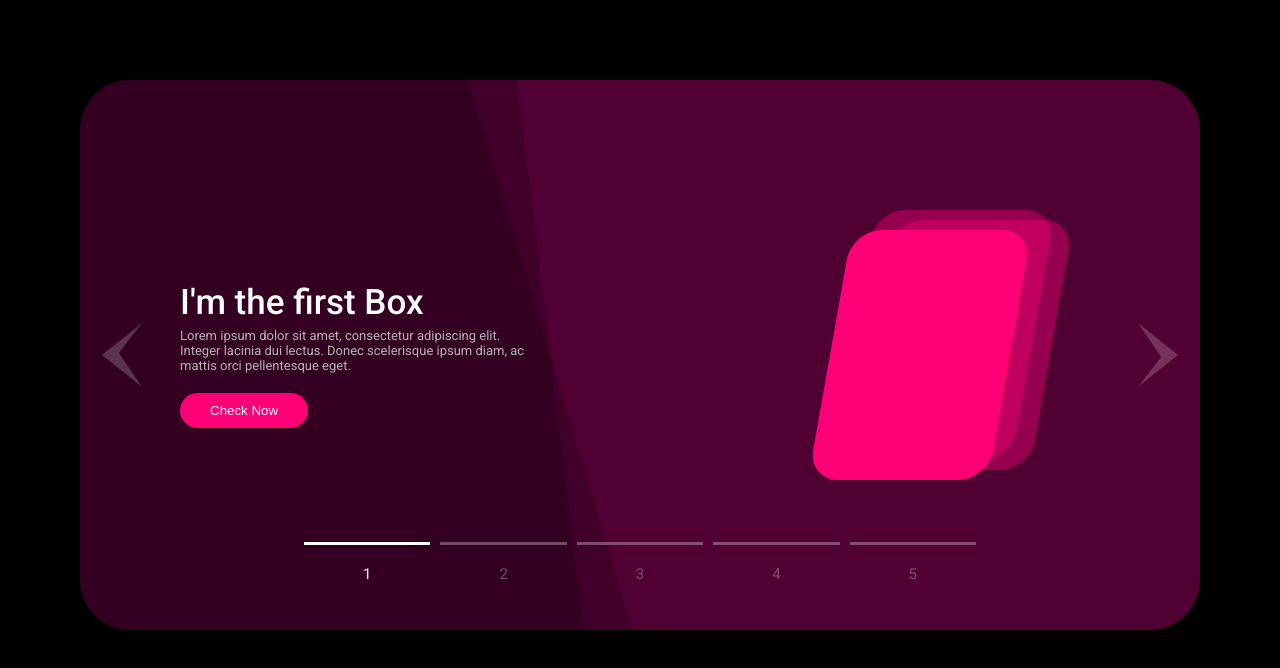
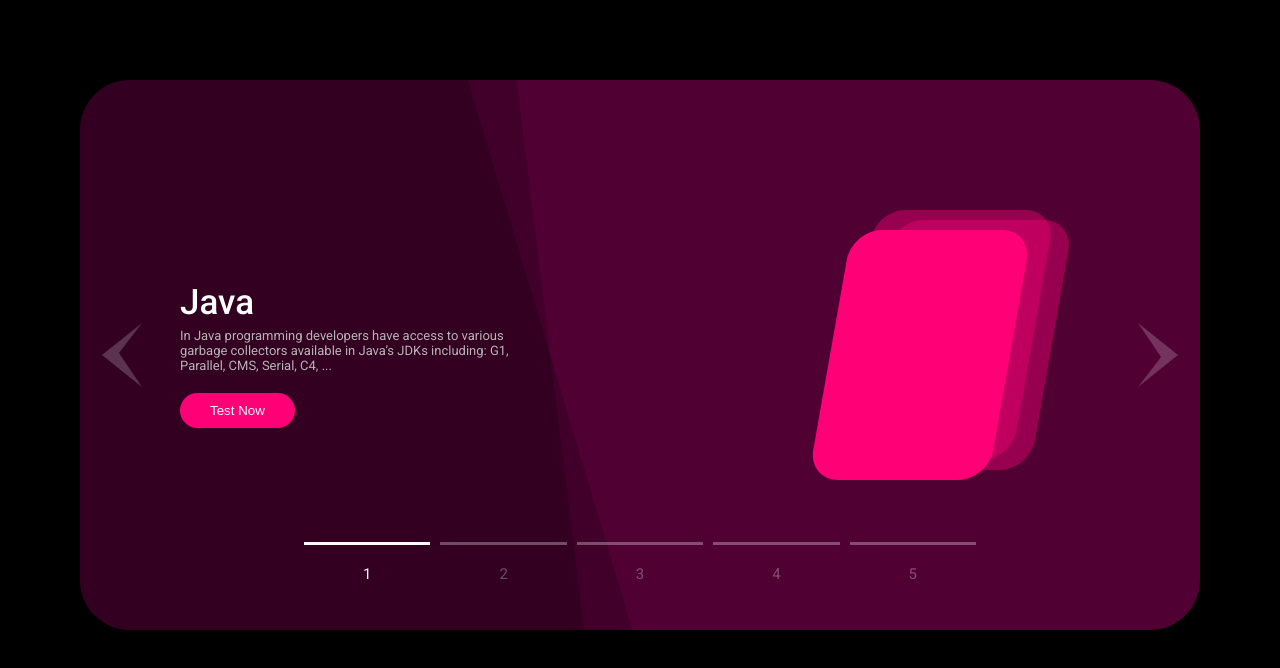
Before and after one commit to AnthonyZapata/PL-Project-1, a website: page dist/index.html in a window 1280 px wide. Drawn offline with nearby package versions, Linux system fonts and the light colour scheme; files that its build step writes are made by us from their sources; a script that the page names is missing.

Commit message:
added important data to index.html

```diff
--- a/dist/index.html
+++ b/dist/index.html
@@ -26,13 +26,11 @@
                 <div class="box1 box">
                     <div class="bg"></div>
                     <div class="details">
-                        <h1>I'm the first Box</h1>
+                        <h1>Java</h1>
                         <p>
-                            Lorem ipsum dolor sit amet, consectetur adipiscing
-                            elit. Integer lacinia dui lectus. Donec scelerisque ipsum
-                            diam, ac mattis orci pellentesque eget.
+                            In Java programming developers have access to various garbage collectors available in Java’s JDKs including: G1, Parallel, CMS, Serial, C4, ...
                         </p>
-                        <button>Check Now</button>
+                        <button>Test Now</button>
                     </div>
 
                     <div class="illustration"><div class="inner"></div></div>
@@ -42,13 +40,11 @@
                 <div class="box2 box">
                     <div class="bg"></div>
                     <div class="details">
-                        <h1>I'm the second Box</h1>
+                        <h1>Python</h1>
                         <p>
-                            Lorem ipsum dolor sit amet, consectetur adipiscing
-                            elit. Integer lacinia dui lectus. Donec scelerisque ipsum
-                            diam, ac mattis orci pellentesque eget.
+                            In Python the garbage collection process is triggered when an object’s reference count reaches zero.
                         </p>
-                        <button>Check Now</button>
+                        <button>Test Now</button>
                     </div>
 
                     <div class="illustration"><div class="inner"></div></div>
@@ -57,13 +53,11 @@
                 <div class="box3 box">
                     <div class="bg"></div>
                     <div class="details">
-                        <h1>I'm the third Box</h1>
+                        <h1>C++</h1>
                         <p>
-                            Lorem ipsum dolor sit amet, consectetur adipiscing
-                            elit. Integer lacinia dui lectus. Donec scelerisque ipsum
-                            diam, ac mattis orci pellentesque eget.
+                            In C programming, developers need to take care of memory allocation and deallocation using malloc() and dealloc() functions.
                         </p>
-                        <button>Check Now</button>
+                        <button>Test Now</button>
                     </div>
 
                     <div class="illustration"><div class="inner"></div></div>
@@ -72,13 +66,11 @@
                 <div class="box4 box">
                     <div class="bg"></div>
                     <div class="details">
-                        <h1>I'm the fourth Box</h1>
+                        <h1>JavaScript</h1>
                         <p>
-                            Lorem ipsum dolor sit amet, consectetur adipiscing
-                            elit. Integer lacinia dui lectus. Donec scelerisque ipsum
-                            diam, ac mattis orci pellentesque eget.
+                            In Javascript the Garbage Collector works by Reachability, which means that it deletes data points that cannot be reached from a root (interlinking).
                         </p>
-                        <button>Check Now</button>
+                        <button>Test Now</button>
                     </div>
 
                     <div class="illustration"><div class="inner"></div></div>
@@ -87,13 +79,11 @@
                 <div class="box5 box">
                     <div class="bg"></div>
                     <div class="details">
-                        <h1>I'm the fifth Box</h1>
+                        <h1>NumPy</h1>
                         <p>
-                            Lorem ipsum dolor sit amet, consectetur adipiscing
-                            elit. Integer lacinia dui lectus. Donec scelerisque ipsum
-                            diam, ac mattis orci pellentesque eget.
+                            In NumPy the garbage collection process is triggered when an object’s reference count reaches zero. (same as Python)
                         </p>
-                        <button>Check Now</button>
+                        <button>Test Now</button>
                     </div>
 
                     <div class="illustration"><div class="inner"></div></div>
```
